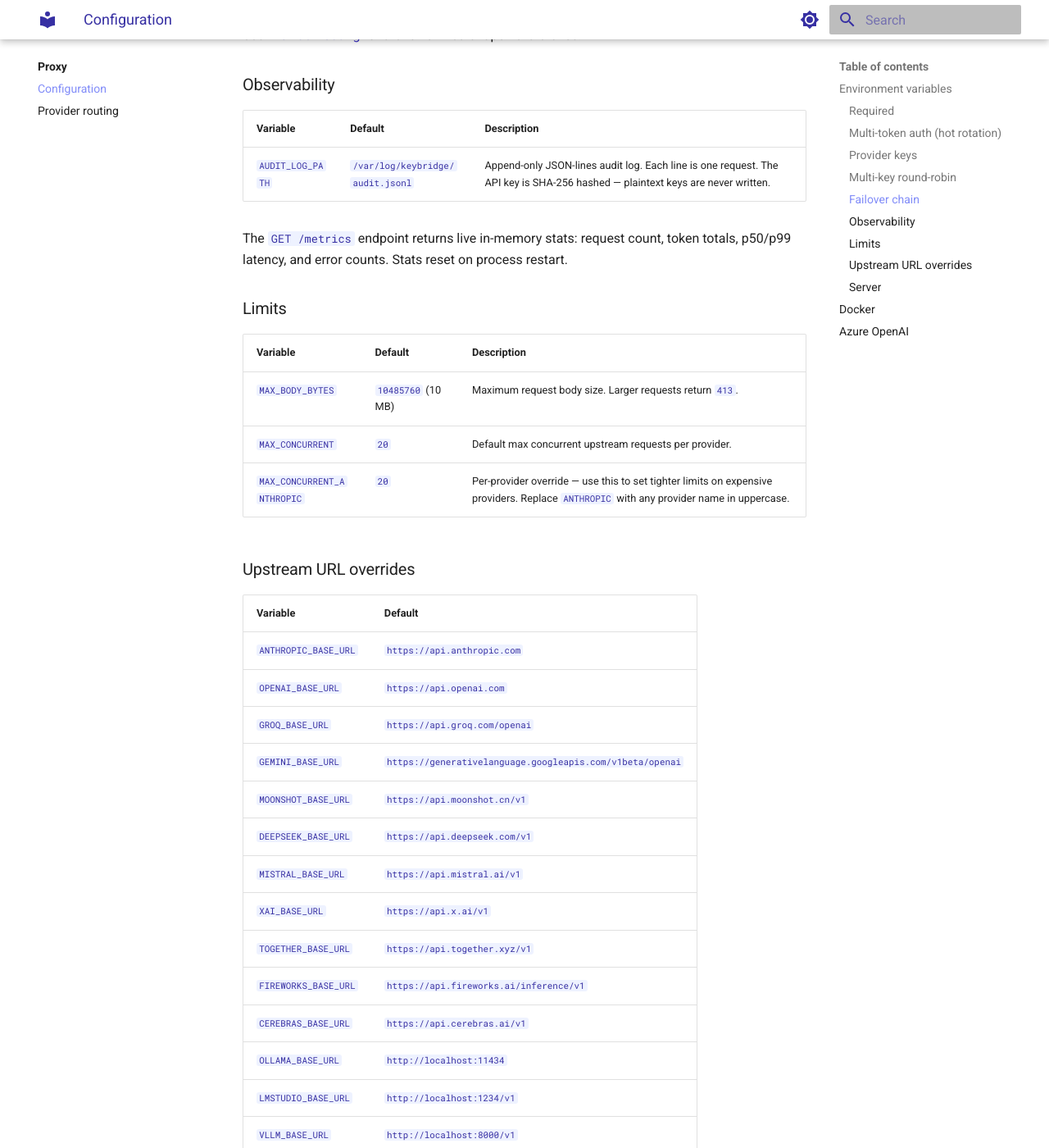
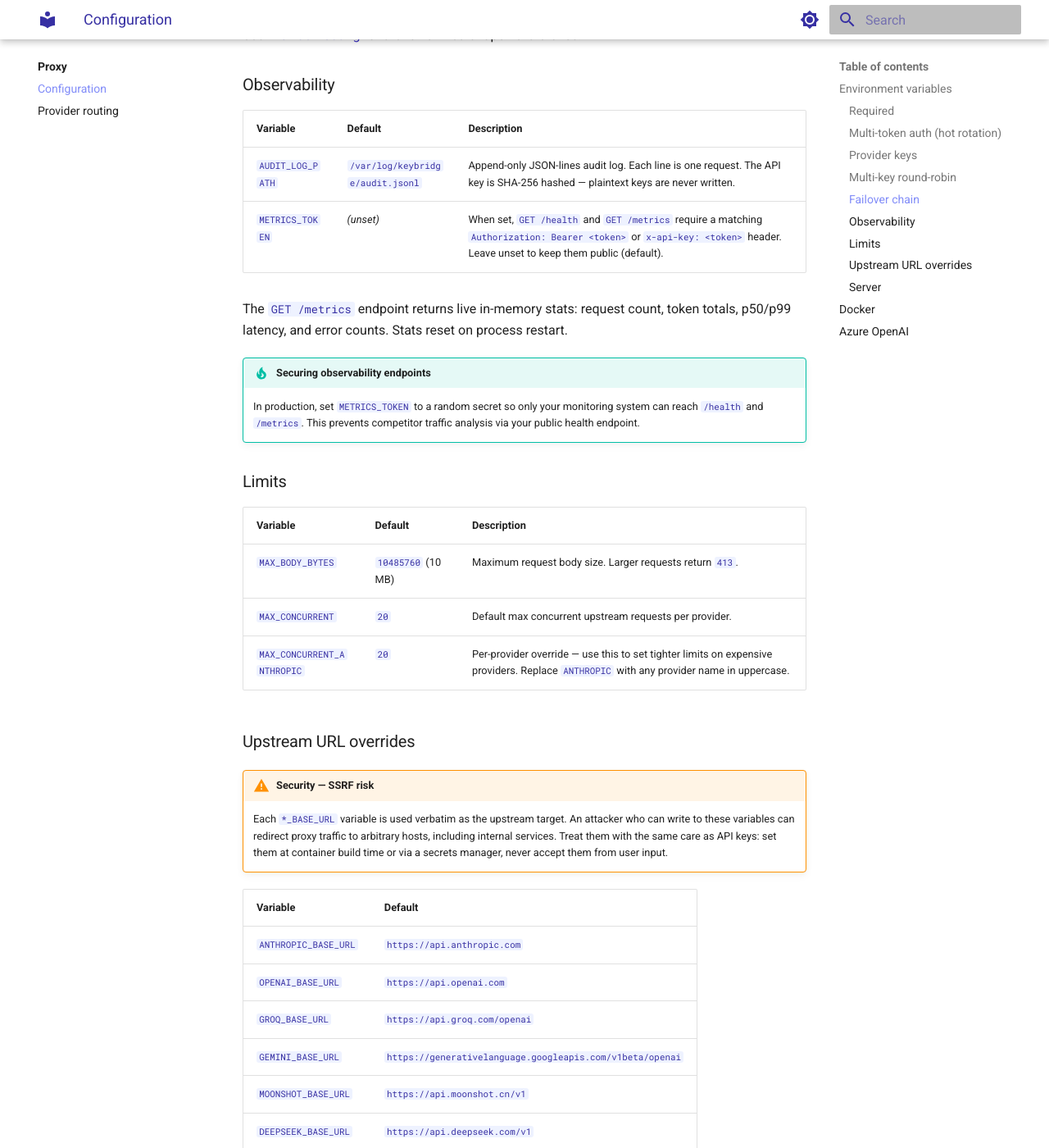
Before and after one commit to iagop03/antcrew-docs, an MkDocs documentation site: the page built from docs/proxy/configuration.md, in a window 1280 px wide and 1400 px high, scrolled down 2017 px. Shown: the whole window at 82% size. Built offline with MkDocs 1.6.1 and Material for MkDocs 9.7.7, drawn with Linux system fonts in a browser that asks for light colours.

Commit message:
docs(proxy): METRICS_TOKEN auth option + SSRF warning for base URL overrides
Co-Authored-By: Claude Sonnet 4.6 <noreply@anthropic.com>

```diff
--- a/docs/proxy/configuration.md
+++ b/docs/proxy/configuration.md
@@ -69,8 +69,12 @@ See [Provider routing](routing.md) for the full unified endpoint reference.
 | Variable | Default | Description |
 |---|---|---|
 | `AUDIT_LOG_PATH` | `/var/log/keybridge/audit.jsonl` | Append-only JSON-lines audit log. Each line is one request. The API key is SHA-256 hashed — plaintext keys are never written. |
+| `METRICS_TOKEN` | _(unset)_ | When set, `GET /health` and `GET /metrics` require a matching `Authorization: Bearer <token>` or `x-api-key: <token>` header. Leave unset to keep them public (default). |
 
 The `GET /metrics` endpoint returns live in-memory stats: request count, token totals, p50/p99 latency, and error counts. Stats reset on process restart.
+
+!!! tip "Securing observability endpoints"
+    In production, set `METRICS_TOKEN` to a random secret so only your monitoring system can reach `/health` and `/metrics`. This prevents competitor traffic analysis via your public health endpoint.
 
 ### Limits
 
@@ -81,6 +85,9 @@ The `GET /metrics` endpoint returns live in-memory stats: request count, token t
 | `MAX_CONCURRENT_ANTHROPIC` | `20` | Per-provider override — use this to set tighter limits on expensive providers. Replace `ANTHROPIC` with any provider name in uppercase. |
 
 ### Upstream URL overrides
+
+!!! warning "Security — SSRF risk"
+    Each `*_BASE_URL` variable is used verbatim as the upstream target. An attacker who can write to these variables can redirect proxy traffic to arbitrary hosts, including internal services. Treat them with the same care as API keys: set them at container build time or via a secrets manager, never accept them from user input.
 
 | Variable | Default |
 |---|---|
```
